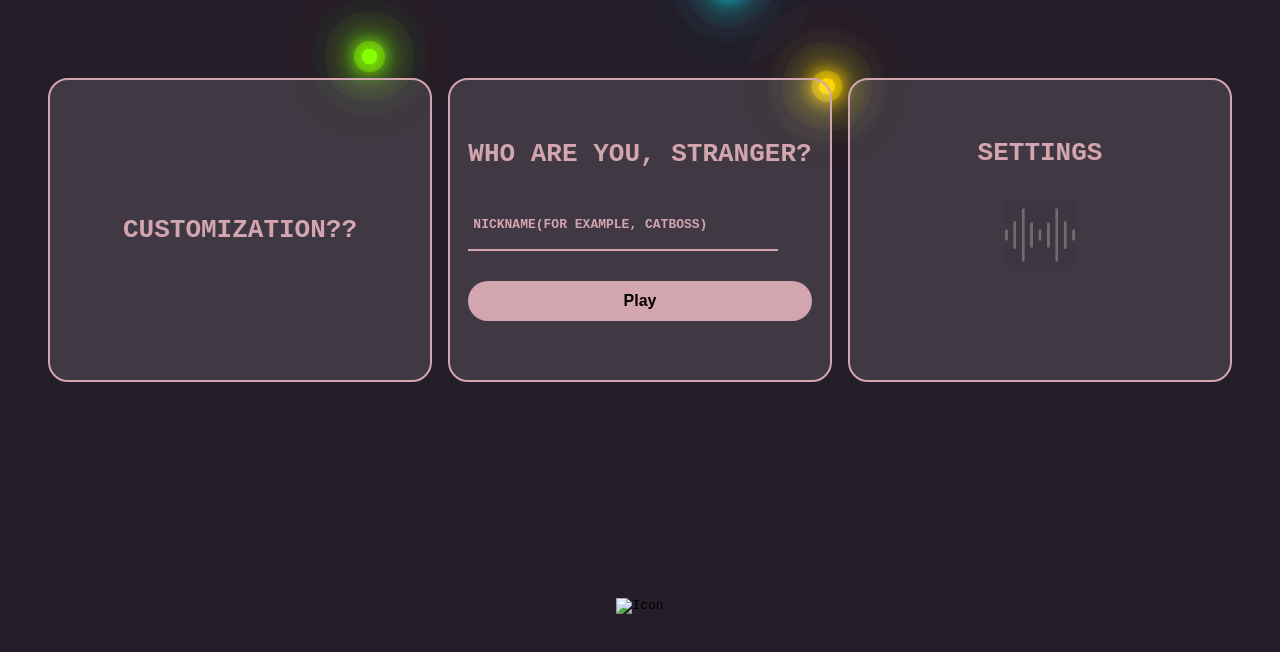
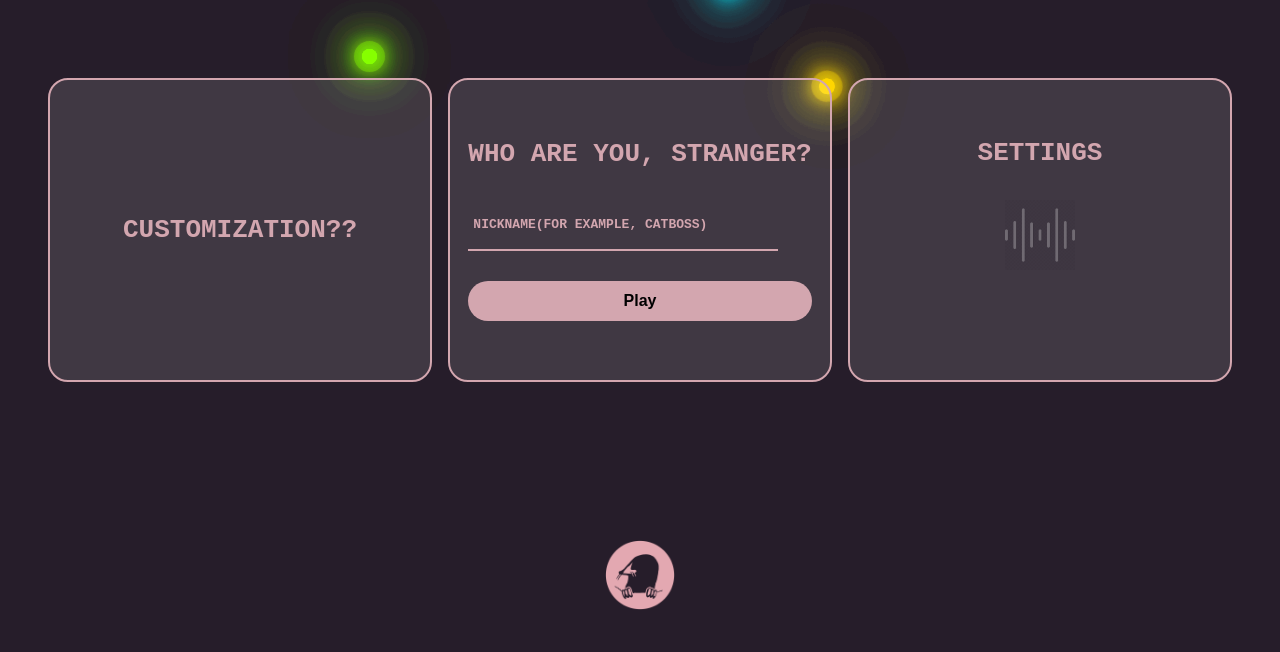
Before and after one commit to flamboyx/Mole.io, a plain HTML site: page index.html in a window 1280 px wide. Shown: the part 106-758 px from the top of the page. Drawn offline with Linux system fonts and the light colour scheme; files whose address does not match are found by name.

Commit message:
molemolemole

```diff
--- a/index.html
+++ b/index.html
@@ -53,7 +53,7 @@
       </div>
 
       <div class="icon">
-        <img src="static/music/MolePink.png" height=70px alt="Icon">
+        <img src="static/media/MolePink.png" height=70px alt="Icon">
       </div>
       <div class="glowing">
 
--- a/static/css/site.css
+++ b/static/css/site.css
@@ -141,6 +141,7 @@ button{
 .zoomButtonPlay:hover {
   transform: scale(1.1);
 }
+
 
 
 /*
```
